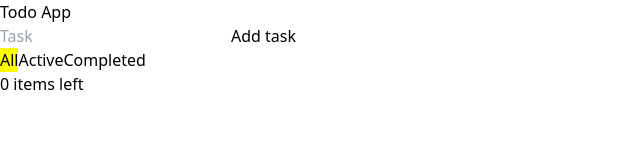
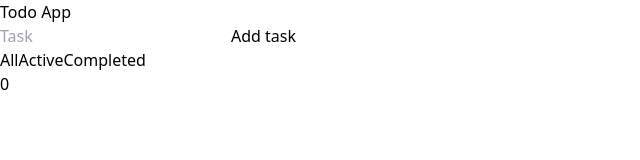
Before and after one commit to Marioboseski/todo-app, a React (Vite) app: page /todo-page in a window 1280 px wide. Shown: the top 160 px of the page, without its empty margins (0-640 px from the left). Built offline with nearby package versions, Linux system fonts and the light colour scheme.

Commit message:
Improve edit option and styles

```diff
--- a/src/components/todo/TodoApp.tsx
+++ b/src/components/todo/TodoApp.tsx
@@ -64,6 +64,12 @@ const TodoApp = () => {
     ));
   }
 
+  const buttonClass = (type: string) => {
+    return `${
+      filter === type ? "bg-gray-200 border border-gray-400" : "bg-transparent border-none"
+    }`;
+  };
+
   return (
     <div className="flex justify-center items-center p-2 min-h-dvh">
       <div className="flex flex-col justify-evenly items-center gap-3 w-full min-h-[600px] border-2 border-blue-300">
@@ -73,21 +79,21 @@ const TodoApp = () => {
           <div className="flex gap-3">
 
             <button onClick={() => setFilter("all")}
-              style={{ background: filter === "all" ? "yellow" : "transparent" }}
+              className={buttonClass("all")}
             >All
             </button>
 
             <button onClick={() => setFilter("active")}
-              style={{ background: filter === "active" ? "red" : "transparent" }}
+              className={buttonClass("active")}
             >Active
             </button>
 
             <button onClick={() => setFilter("completed")}
-              style={{ background: filter === "completed" ? "green" : "transparent" }}
+              className={buttonClass("completed")}
             >Completed
             </button>
 
-            <p>{activeCount} items left</p>
+            <p>{activeCount}</p>
 
           </div>
           {todos.some(todo => todo.completed) && (
--- a/src/components/todo/TodoItem.tsx
+++ b/src/components/todo/TodoItem.tsx
@@ -21,7 +21,7 @@ const TodoItem = ({ todo, onDelete, onToggle, onEdit }: Props) => {
   };
 
   return (
-    <div className="flex justify-center items-center gap-2 border-b-2 border-gray-300">
+    <div className="flex justify-center items-center gap-3 border-b-2 border-gray-300">
 
       {isEditing ? (
         <input value={editText}
@@ -34,10 +34,7 @@ const TodoItem = ({ todo, onDelete, onToggle, onEdit }: Props) => {
             }
           }} />
       ) : (
-        <div>
-          <p onDoubleClick={() => setIsEditing(true)} className="text-lg">{todo.text}</p>
-          <button onClick={() => setIsEditing(true)}>Edit</button>
-        </div>
+        <p onDoubleClick={() => setIsEditing(true)} className="text-lg">{todo.text}</p>
       )}
 
       <button onClick={() => onDelete(todo.id)} className="text-lg">Delete</button>
@@ -45,6 +42,9 @@ const TodoItem = ({ todo, onDelete, onToggle, onEdit }: Props) => {
       <input type="checkbox"
         checked={todo.completed}
         onChange={() => onToggle(todo.id)} />
+
+      <button onClick={() => setIsEditing(true)} className="text-lg">Edit</button>
+
     </div>
   );
 }
```
